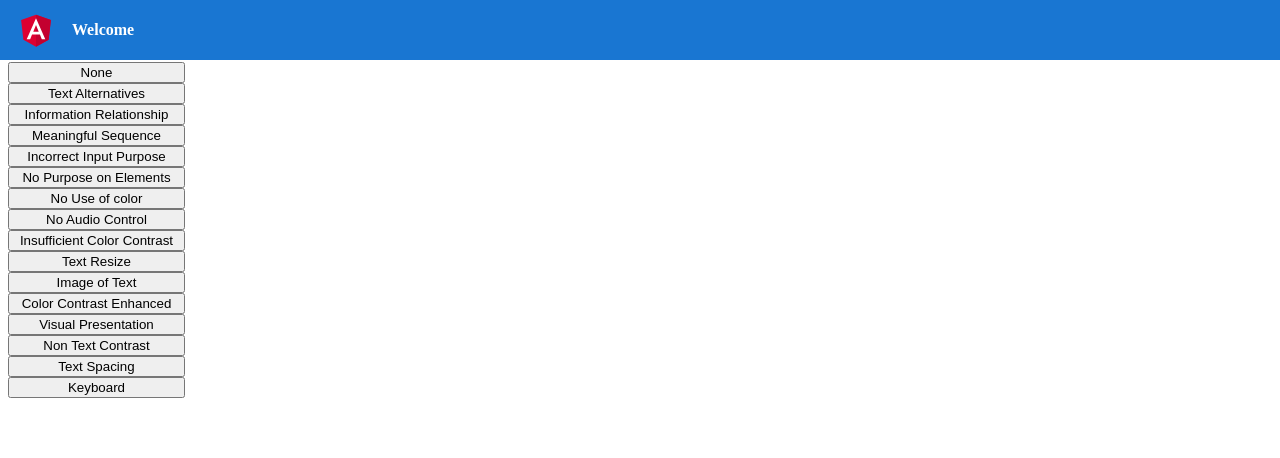
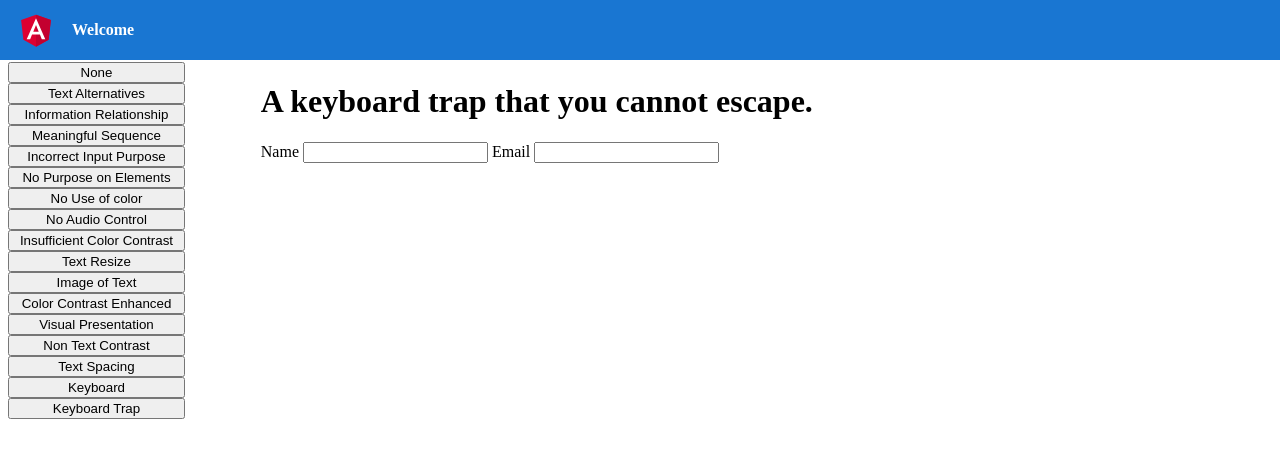
Before and after one commit to Web-Framework-Accessibility-Ratings/inacessible-angular-web-app, an Angular app in the folder inaccessible-angular-web-app/: page /keyboardTrap in a window 1280 px wide. Before the commit this address led to /. Shown: the top 458 px of the page. Built offline with nearby package versions, Linux system fonts and the light colour scheme.

Commit message:
2.1.2 completed

```diff
--- a/inaccessible-angular-web-app/src/app/app-routing.module.ts
+++ b/inaccessible-angular-web-app/src/app/app-routing.module.ts
@@ -15,6 +15,7 @@ import { VisualPresentationComponent } from './visual-presentation/visual-presen
 import { NonTextContrastComponent } from './non-text-contrast/non-text-contrast.component';
 import { TextSpacingComponent } from './text-spacing/text-spacing.component';
 import { KeyboardComponent } from './keyboard/keyboard.component';
+import { KeyboardTrapComponent } from './keyboard-trap/keyboard-trap.component';
 
 const routes: Routes = [
   {
@@ -76,6 +77,10 @@ const routes: Routes = [
   {
     path: 'keyboard',
     component: KeyboardComponent
+  },
+  {
+    path: 'keyboardTrap',
+    component: KeyboardTrapComponent
   }
 ];
 
--- a/inaccessible-angular-web-app/src/app/app.component.html
+++ b/inaccessible-angular-web-app/src/app/app.component.html
@@ -63,6 +63,7 @@
     <button class="links" routerLink="nonTextContrast">Non Text Contrast</button>
     <button class="links" routerLink="textSpacing">Text Spacing</button>
     <button class="links" routerLink="keyboard">Keyboard</button>
+    <button class="links" routerLink="keyboardTrap">Keyboard Trap</button>
   </div>
   <div class="inaccessibleContentStyle" role="main">
     <router-outlet></router-outlet>
--- a/inaccessible-angular-web-app/src/app/app.module.ts
+++ b/inaccessible-angular-web-app/src/app/app.module.ts
@@ -18,6 +18,7 @@ import { VisualPresentationComponent } from './visual-presentation/visual-presen
 import { NonTextContrastComponent } from './non-text-contrast/non-text-contrast.component';
 import { TextSpacingComponent } from './text-spacing/text-spacing.component';
 import { KeyboardComponent } from './keyboard/keyboard.component';
+import { KeyboardTrapComponent } from './keyboard-trap/keyboard-trap.component';
 
 @NgModule({
   declarations: [
@@ -36,7 +37,8 @@ import { KeyboardComponent } from './keyboard/keyboard.component';
     VisualPresentationComponent,
     NonTextContrastComponent,
     TextSpacingComponent,
-    KeyboardComponent
+    KeyboardComponent,
+    KeyboardTrapComponent
   ],
   imports: [
     BrowserModule,
--- /dev/null
+++ b/inaccessible-angular-web-app/src/app/keyboard-trap/keyboard-trap.component.html
@@ -0,0 +1,13 @@
+<div>
+    <h1>A keyboard trap that you cannot escape.</h1>
+    <p>
+        <label>
+            Name
+            <input id="name" type="text" tabindex="-1" onBlur='window.setTimeout(document.getElementById("email").focus(), 0);'/>
+        </label>
+        <label>
+            Email
+            <input id="email" type="text" tabindex="-2" onBlur='window.setTimeout(document.getElementById("name").focus(), 0);'/>
+        </label>
+    </p>
+</div>
--- /dev/null
+++ b/inaccessible-angular-web-app/src/app/keyboard-trap/keyboard-trap.component.ts
@@ -0,0 +1,15 @@
+import { Component, OnInit } from '@angular/core';
+
+@Component({
+  selector: 'app-keyboard-trap',
+  templateUrl: './keyboard-trap.component.html',
+  styleUrls: ['./keyboard-trap.component.css']
+})
+export class KeyboardTrapComponent implements OnInit {
+
+  constructor() { }
+
+  ngOnInit(): void {
+  }
+
+}
```
Also changed, not shown: inaccessible-angular-web-app/src/app/keyboard-trap/keyboard-trap.component.css (added), 1 other file (tests, documents, lock files or other folders).
